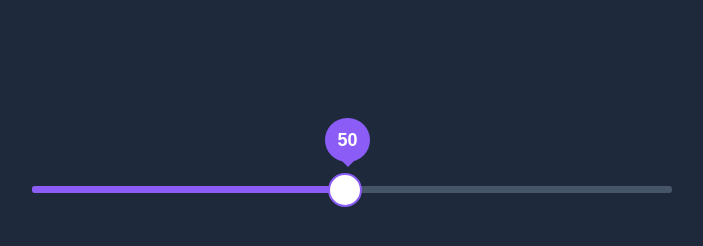
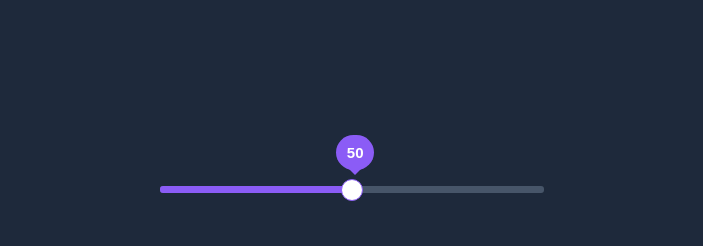
Before and after one commit to SomveerKr/tairo-components-clone, a plain HTML site: page sliders/4/index.html in a window 1280 px wide. Shown: the whole page, without its empty margins (288-991 px from the left). Drawn offline with Linux system fonts and the light colour scheme.

Commit message:
changing sliders styles

```diff
--- a/sliders/1/styles.css
+++ b/sliders/1/styles.css
@@ -9,7 +9,7 @@
   }
 
   .main {
-    width: 50%;
+    width: 30%;
     margin: 14% auto;
     position: relative;
   }
@@ -25,47 +25,56 @@
   /* Design slider button */
   #slider::-webkit-slider-thumb {
     -webkit-appearance: none;
-    width: 48px;
-    height: 48px;
+    width: 20px;
+    height: 20px;
     cursor: grab;
     position: relative;
     z-index: 3;
   }
 
   #selector {
-    height: 95px;
-    width: 48px;
+    height: 75px;
+    width: 43px;
     position: absolute;
     bottom: -20px;
     left: 50%;
     transform: translateX(-50%);
     z-index: 2;
+    display: flex;
+    flex-direction: column;
+    align-items: center;
   }
   .selectBtn {
-    height: 30px;
-    width: 30px;
+    height: 20px;
+    width: 20px;
     background: #fff;
 
     /* background-size: cover;
     background-position: center; */
     border-radius: 50%;
     position: absolute;
-    bottom: 10px;
-    border: 2px solid #8B5CF6;;
+    bottom: 16px;
+    border: 1px solid #8B5CF6;;
   }
   #selectValue {
-    width: 60px;
-    height: 40px;
+
+    height: 30px;
+    min-width: 20px;
+    padding-left: 0.75rem;
+    padding-right: 0.75rem;
     position: absolute;
     top: 0;
     right: 0;
     background: #8B5CF6;
     /* border-radius: 4px; */
-    text-align: center;
-    line-height: 45px;
-    font-size: 18px;
+
+    font-size: 15px;
     font-weight: bold;
     color: #fff;
+    display: flex;
+    align-items: center;
+    justify-content: center;
+
   }
   #selectValue::after {
     /* color: #fff;
--- a/sliders/2/styles.css
+++ b/sliders/2/styles.css
@@ -9,7 +9,7 @@
   }
 
   .main {
-    width: 50%;
+    width: 30%;
     margin: 14% auto;
     position: relative;
   }
@@ -25,47 +25,51 @@
   /* Design slider button */
   #slider::-webkit-slider-thumb {
     -webkit-appearance: none;
-    width: 48px;
-    height: 48px;
+    width: 20px;
+    height: 20px;
     cursor: grab;
     position: relative;
     z-index: 3;
   }
 
   #selector {
-    height: 95px;
-    width: 48px;
+    height: 75px;
+    width: 43px;
     position: absolute;
     bottom: -20px;
     left: 50%;
     transform: translateX(-50%);
     z-index: 2;
+    display: flex;
+    flex-direction: column;
+    align-items: center;
   }
   .selectBtn {
-    height: 30px;
-    width: 30px;
+    height: 20px;
+    width: 20px;
     background: #fff;
-
-    /* background-size: cover;
-    background-position: center; */
     border-radius: 50%;
     position: absolute;
-    bottom: 10px;
-    border: 2px solid #8B5CF6;;
+    bottom: 16px;
+    border: 1px solid #8B5CF6;;
   }
   #selectValue {
-    width: 60px;
-    height: 40px;
+    height: 30px;
+    min-width: 20px;
+    padding-left: 0.75rem;
+    padding-right: 0.75rem;
     position: absolute;
     top: 0;
     right: 0;
     background: #8B5CF6;
-    border-radius: 12px;
+    border-radius: 8px;
     text-align: center;
-    line-height: 45px;
-    font-size: 18px;
+    font-size: 15px;
     font-weight: bold;
     color: #fff;
+    display: flex;
+    align-items: center;
+    justify-content: center;
   }
   #selectValue::after {
     border: 5px solid transparent;
--- a/sliders/3/styles.css
+++ b/sliders/3/styles.css
@@ -9,7 +9,7 @@
   }
 
   .main {
-    width: 50%;
+    width: 30%;
     margin: 14% auto;
     position: relative;
   }
@@ -25,48 +25,49 @@
   /* Design slider button */
   #slider::-webkit-slider-thumb {
     -webkit-appearance: none;
-    width: 48px;
-    height: 48px;
+    width: 20px;
+    height: 20px;
     cursor: grab;
     position: relative;
     z-index: 3;
   }
 
   #selector {
-    height: 95px;
-    width: 48px;
+    height: 75px;
+    width: 43px;
     position: absolute;
     bottom: -20px;
     left: 50%;
     transform: translateX(-50%);
     z-index: 2;
+    display: flex;
+    flex-direction: column;
+    align-items: center;
   }
   .selectBtn {
-    height: 30px;
-    width: 30px;
+    height: 20px;
+    width: 20px;
     background: #fff;
-
-    /* background-size: cover;
-    background-position: center; */
     border-radius: 50%;
     position: absolute;
-    bottom: 10px;
-    border: 2px solid #8B5CF6;;
+    bottom: 16px;
+    border: 1px solid #8B5CF6;;
   }
   #selectValue {
-    width: 52px;
-    height: 36px;
+    height: 30px;
+    min-width: 20px;
+    padding-left: 0.75rem;
+    padding-right: 0.75rem;
     position: absolute;
-    top: 5px;
-    right: 4px;
+    top: 0;
+    right: 0;
     background: #8B5CF6;
-    border-radius: 15px;
+    border-radius: 14px;
     text-align: center;
-    /* line-height: 45px; */
     display: flex;
     align-items: center;
     justify-content: center;
-    font-size: 18px;
+    font-size: 15px;
     font-weight: bold;
     color: #fff;
   }
--- a/sliders/4/styles.css
+++ b/sliders/4/styles.css
@@ -9,7 +9,7 @@
   }
 
   .main {
-    width: 50%;
+    width: 30%;
     margin: 14% auto;
     position: relative;
   }
@@ -25,48 +25,49 @@
   /* Design slider button */
   #slider::-webkit-slider-thumb {
     -webkit-appearance: none;
-    width: 48px;
-    height: 48px;
+    width: 20px;
+    height: 20px;
     cursor: grab;
     position: relative;
     z-index: 3;
   }
 
   #selector {
-    height: 104px;
-    width: 48px;
+    height: 82px;
+    width: 44px;
     position: absolute;
     bottom: -20px;
     left: 50%;
     transform: translateX(-50%);
     z-index: 2;
+    display: flex;
+    flex-direction: column;
+    align-items: center;
   }
   .selectBtn {
-    height: 30px;
-    width: 30px;
+    height: 20px;
+    width: 20px;
     background: #fff;
-
-    /* background-size: cover;
-    background-position: center; */
     border-radius: 50%;
     position: absolute;
-    bottom: 10px;
-    border: 2px solid #8B5CF6;;
+    bottom: 16px;
+    border: 1px solid #8B5CF6;;
   }
   #selectValue {
-    width: 45px;
-    height: 44px;
+    height: 35px;
+    min-width: 28px;
+    padding-left: 0.3rem;
+    padding-right: 0.3rem;
     position: absolute;
-    top: 5px;
-    right: 6px;
+    top: 0;
+    right: 0;
     display: flex;
     align-items: center;
     justify-content: center;
     background: #8B5CF6;
     border-radius: 30px;
     text-align: center;
-    line-height: 45px;
-    font-size: 18px;
+    font-size: 15px;
     font-weight: bold;
     color: #fff;
   }
```
